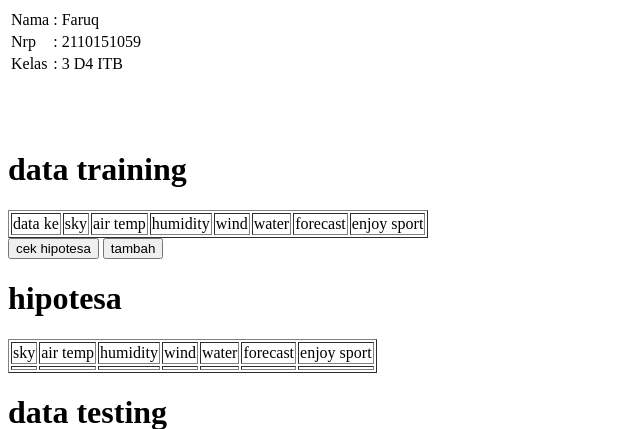
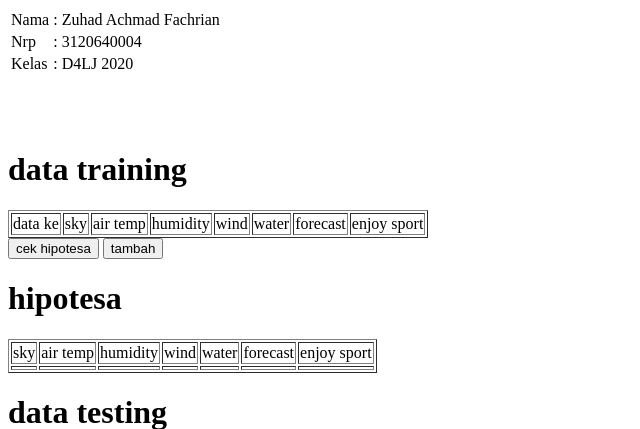
Before and after one commit to zfachrian/Find-S-Algorithm, a PHP site: page / in a window 1280 px wide. Shown: the top 429 px of the page, without its empty margins (0-640 px from the left). Run offline with PHP 8.4, Linux system fonts and the light colour scheme.

Commit message:
v1 Find-S

```diff
--- a/index.php
+++ b/index.php
@@ -10,7 +10,7 @@
 					:
 				</td>
 				<td>
-					Faruq
+					Zuhad Achmad Fachrian
 				</td>
 			</tr>
 			<tr>
@@ -21,7 +21,7 @@
 					:
 				</td>
 				<td>
-					2110151059
+					3120640004
 				</td>
 			</tr>
 			<tr>
@@ -32,7 +32,7 @@
 					:
 				</td>
 				<td>
-					3 D4 ITB
+					D4LJ 2020
 				</td>
 			</tr>
 		</table>
@@ -215,7 +215,7 @@
 			$('#tbodyTraining').append(
 				'<tr>'+
 					'<td>'+
-						(dataCount+1)+
+						(dataCount)+
 					'</td>'+
 					'<td>'+
 						'<select name="sky'+dataCount+'" id="sky'+dataCount+'">'+
@@ -424,7 +424,7 @@ document.getElementById('enjoy').innerHTML = hipotesa[7];
 	 	}
 
 		 if(validate==0){
-		 	document.getElementById('enjoytest').innerHTML = "??";
+		 	document.getElementById('enjoytest').innerHTML = "NO";
 		 }
 		 else{
 		 	document.getElementById('enjoytest').innerHTML = "YES";
```
